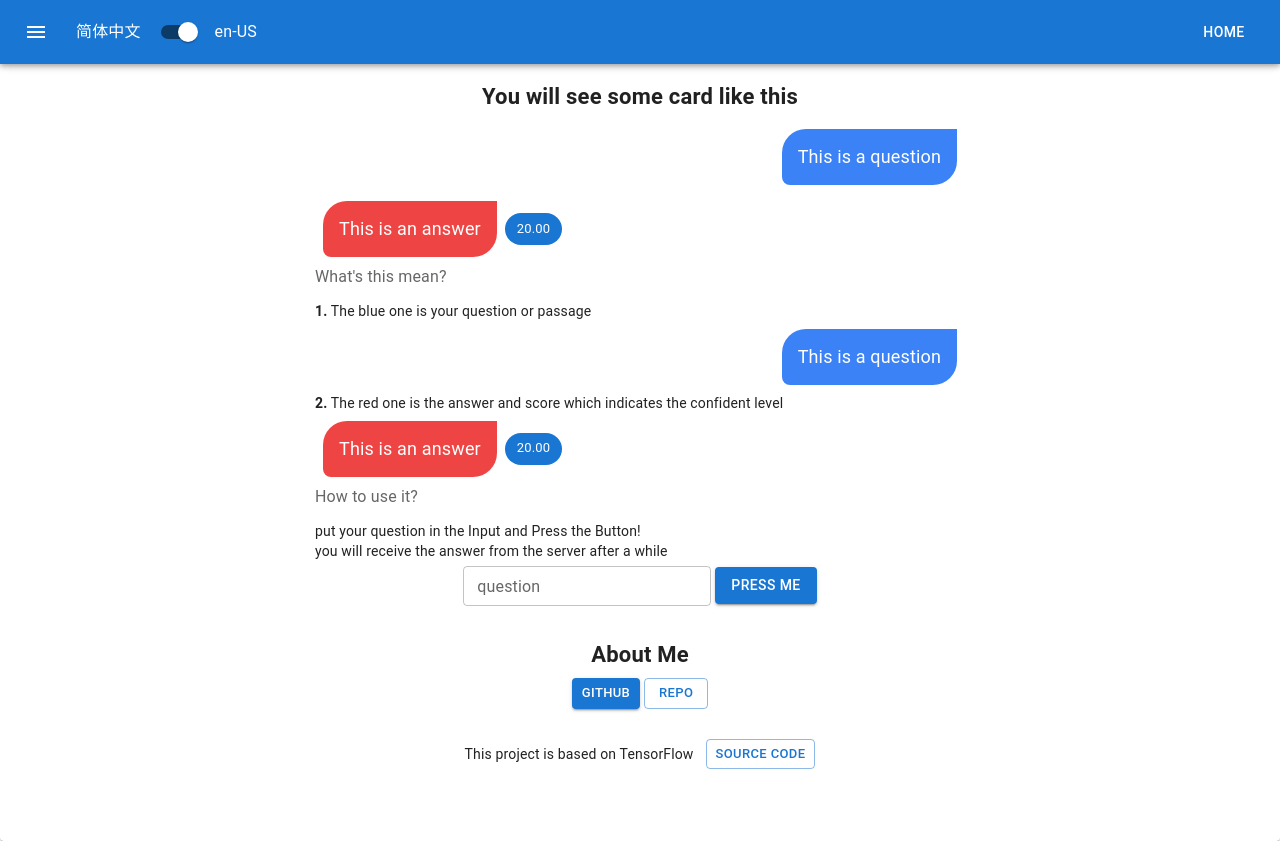
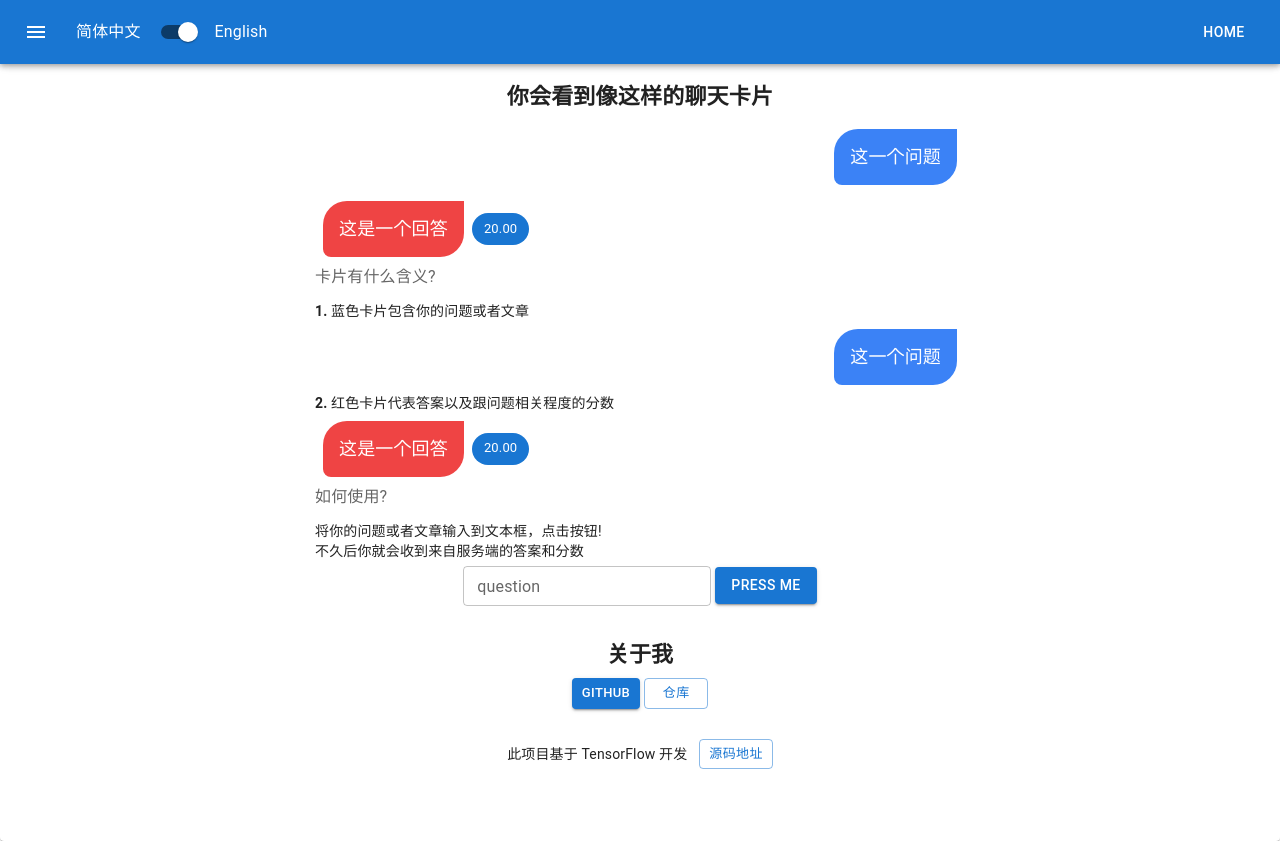
Before and after one commit to Plumbiu/nextjs_tensorflow, a Next.js app: page / in a window 1280 px wide. Built offline with nearby package versions, Linux system fonts and the light colour scheme.

Commit message:
修复i18n无法构建问题

```diff
--- /dev/null
+++ b/assets/i18n.json
@@ -0,0 +1,42 @@
+{
+  "en-US": {
+    "home": {
+      "card": "You will see some card like this",
+      "mean": "What's this mean?",
+      "question": "This is a question",
+      "answer": "This is an answer",
+      "blueCard": "The blue one is your question or passage",
+      "redCard": "The red one is the answer and score which indicates the confident level",
+      "repo": "repo",
+      "use": "How to use it?",
+      "input": "put your question in the Input and Press the Button!",
+      "receive": "you will receive the answer from the server after a while",
+      "about": "About Me",
+      "based": "This project is based on TensorFlow",
+      "source": "Source Code"
+    },
+    "bar": {
+      "home": "home"
+    }
+  },
+  "zh-CN": {
+    "home": {
+      "card": "你会看到像这样的聊天卡片",
+      "mean": "卡片有什么含义?",
+      "question": "这一个问题",
+      "answer": "这是一个回答",
+      "blueCard": "蓝色卡片包含你的问题或者文章",
+      "redCard": "红色卡片代表答案以及跟问题相关程度的分数",
+      "repo": "仓库",
+      "use": "如何使用?",
+      "input": "将你的问题或者文章输入到文本框，点击按钮!",
+      "receive": "不久后你就会收到来自服务端的答案和分数",
+      "about": "关于我",
+      "based": "此项目基于 TensorFlow 开发",
+      "source": "源码地址"
+    },
+    "bar": {
+      "home": "首页"
+    }
+  }
+}
--- a/components/Header.tsx
+++ b/components/Header.tsx
@@ -10,38 +10,34 @@ import {
 } from '@mui/material'
 import ToolbarMenu from './ToolbarMenu'
 import { useRouter } from 'next/router'
-import { useTranslation } from 'react-i18next'
-
 interface IRouterMap {
   [props: string]: string
 }
 
 export default function Header() {
   const [switchStatus, setSwitchStatus] = useState(false)
-  const { t, i18n } = useTranslation()
   const routerMap: IRouterMap = {
     '/qa': 'U ask me to answer',
     '/sentence': 'Reading comprehension',
     '/': '',
   }
-  const router = useRouter()
+  const { push, pathname, asPath } = useRouter()
   function backHome() {
-    router.push('/')
+    push('/')
   }
   function switchHandler() {
     setSwitchStatus(!switchStatus)
-    if (switchStatus) {
-      i18n.changeLanguage('en')
-    } else {
-      i18n.changeLanguage('zh')
-    }
+    const lan = switchStatus ? 'en-US' : 'zh-CN'
+    push(pathname, asPath, {
+      locale: lan
+    })
   }
   return (
     <Box sx={{ flexGrow: 1 }}>
       <AppBar position="fixed">
         <Toolbar>
           <ToolbarMenu />
-          {routerMap[router.pathname] === '' ? (
+          {routerMap[pathname] === '' ? (
             <Stack sx={{flexGrow: 1}} direction="row" spacing={1} alignItems="center">
               <Typography>简体中文</Typography>
               <Switch
@@ -51,16 +47,16 @@ export default function Header() {
                 defaultChecked
                 inputProps={{ 'aria-label': 'ant design' }}
               />
-              <Typography>en-US</Typography>
+              <Typography>English</Typography>
             </Stack>
           ) : (
             <Typography variant="h6" component="div" sx={{ flexGrow: 1 }}>
-              {routerMap[router.pathname]}
+              {routerMap[pathname]}
             </Typography>
           )}
 
           <Button onClick={backHome} color="inherit">
-            {t('bar.home')}
+            Home
           </Button>
         </Toolbar>
       </AppBar>
--- a/components/Home.tsx
+++ b/components/Home.tsx
@@ -10,46 +10,46 @@ import React from 'react'
 import QAScore from './QAScore'
 import classes from '@/styles/home.module.css'
 import { useRouter } from 'next/router'
-import { useTranslation } from 'react-i18next'
+import i18n from '@/assets/i18n.json'
 
 export default function Home() {
-  const { t } = useTranslation()
-  const router = useRouter()
+  const { push, locale } = useRouter()
+  const localLanuage = (locale || 'zh-CN') as ('zh-CN' | 'en-US')
   function routerHandler(path: string) {
-    router.push(path)
+    push(path)
   }
   return (
     <Card sx={{ minWidth: 275, marginTop: 8, paddingBottom: 8 }}>
       <CardContent sx={{ margin: 'auto', maxWidth: 650 }}>
         <Typography className={classes.center} sx={{ fontSize: 22, fontWeight: 700 }} gutterBottom>
-          {t('home.card')}
+          {i18n[localLanuage].home.card}
         </Typography>
         <Typography className={classes.demo} component="div">
-          <QAScore type="question" question={t('home.question')} />
-          <QAScore type="answer" answer={t('home.answer') as string} score={20} />
+          <QAScore type="question" question={i18n[localLanuage].home.question} />
+          <QAScore type="answer" answer={i18n[localLanuage].home.answer} score={20} />
         </Typography>
         <Typography sx={{ mb: 1.5 }} color="text.secondary">
-          {t('home.mean')}
+          {i18n[localLanuage].home.mean}
         </Typography>
         <Typography variant="body2" component="div">
-          <b>1.</b> {t('home.blueCard')}
+          <b>1.</b> {i18n[localLanuage].home.blueCard}
           <br />
           <div className={classes.questionDemo}>
-            <QAScore type="question" question={t('home.question')} />
+            <QAScore type="question" question={i18n[localLanuage].home.question} />
           </div>
         </Typography>
         <Typography variant="body2" component="div">
-          <b>2.</b> {t('home.redCard')}
+          <b>2.</b> {i18n[localLanuage].home.redCard}
           <br />
-          <QAScore type="answer" answer={t('home.answer') as string} score={20} />
+          <QAScore type="answer" answer={i18n[localLanuage].home.answer} score={20} />
         </Typography>
         <Typography sx={{ mb: 1.5 }} color="text.secondary">
-          {t('home.use')}
+          {i18n[localLanuage].home.use}
         </Typography>
         <Typography variant="body2" gutterBottom>
-          {t('home.input')}
+          {i18n[localLanuage].home.input}
           <br />
-          {t('home.receive')}
+          {i18n[localLanuage].home.receive}
           <br />
         </Typography>
         <Typography className={classes.center} color="text.secondary" gutterBottom component="div">
@@ -57,20 +57,20 @@ export default function Home() {
           <Button variant="contained">Press me</Button>
         </Typography>
         <Typography className={classes.center} sx={{ fontSize: 22, marginTop: 4, fontWeight: 700 }} gutterBottom>
-          {t('home.about')}
+          {i18n[localLanuage].home.about}
         </Typography>
         <Typography className={classes.center} gutterBottom>
           <Button onClick={() => routerHandler('https://github.com/Plumbiu')} variant="contained" size="small">Github</Button>
-          <Button onClick={() => routerHandler('https://github.com/Plumbiu/nextjs_tensorflow')} variant="outlined" size="small">{t('home.repo')}</Button>
+          <Button onClick={() => routerHandler('https://github.com/Plumbiu/nextjs_tensorflow')} variant="outlined" size="small">{i18n[localLanuage].home.repo}</Button>
         </Typography>
         <Typography variant="body2" component="div">
         </Typography>
       </CardContent>
       <CardActions className={classes.center}>
         <Typography variant="body2">
-          {t('home.based')}
+          {i18n[localLanuage].home.based}
         </Typography>
-        <Button variant="outlined" onClick={() => routerHandler('https://github.com/tensorflow/tfjs-models')} size="small">{t('home.source')}</Button>
+        <Button variant="outlined" onClick={() => routerHandler('https://github.com/tensorflow/tfjs-models')} size="small">{i18n[localLanuage].home.source}</Button>
       </CardActions>
     </Card>
   )
--- a/next.config.js
+++ b/next.config.js
@@ -3,17 +3,7 @@ const nextConfig = {
   reactStrictMode: true,
   i18n: {
     locales: ['en-US', 'zh-CN'],
-    defaultLocale: 'zh-CN',
-    domains: [
-      {
-        domain: 'qas.plumbiu.club',
-        defaultLocale: 'zh-CN'
-      },
-      {
-        domain: 'en_qas.plumbiu.club',
-        defaultLocale: 'en-US'
-      }
-    ]
+    defaultLocale: 'zh-CN'
   }
 }
 
--- a/package.json
+++ b/package.json
@@ -24,12 +24,10 @@
     "@types/react": "18.2.5",
     "@types/react-dom": "18.2.3",
     "autoprefixer": "10.4.14",
-    "i18next": "^22.4.15",
     "next": "13.4.0",
     "postcss": "8.4.23",
     "react": "18.2.0",
     "react-dom": "18.2.0",
-    "react-i18next": "^12.2.2",
     "tailwindcss": "3.3.2",
     "typescript": "5.0.4"
   }
--- a/pages/_app.tsx
+++ b/pages/_app.tsx
@@ -3,7 +3,6 @@ import '../styles/globals.css'
 import '@tensorflow/tfjs-backend-cpu'
 import '@tensorflow/tfjs-backend-webgl'
 import '@tensorflow/tfjs'
-import '@/utils/i18n'
 import Header from '@/components/Header'
 
 export default function App({ Component, pageProps }: AppProps) {
--- a/utils/i18n/en-US.json
+++ /dev/null
@@ -1,20 +0,0 @@
-{
-  "home": {
-    "card": "You will see some card like this",
-    "mean": "What's this mean?",
-    "question": "This is a question",
-    "answer": "This is an answer",
-    "blueCard": "The blue one is your question or passage",
-    "redCard": "The red one is the answer and score which indicates the confident level",
-    "repo": "repo",
-    "use": "How to use it?",
-    "input": "put your question in the Input and Press the Button!",
-    "receive": "you will receive the answer from the server after a while",
-    "about": "About Me",
-    "based": "This project is based on TensorFlow",
-    "source": "Source Code"
-  },
-  "bar": {
-    "home": "home"
-  }
-}
--- a/utils/i18n/index.ts
+++ /dev/null
@@ -1,24 +0,0 @@
-import i18n from 'i18next'
-import { initReactI18next } from 'react-i18next'
-import en from './en-US.json'
-import zh from './zh-CN.json'
-
-i18n
-  .use(initReactI18next)
-  .init({
-    resources: {
-      en: { translation: en },
-      zh: { translation: zh },
-    },
-    fallbackLng: 'en',
-    debug: true,
-    react: {
-      useSuspense: false,
-    },
-    detection: {
-      order: ['querystring', 'navigator', 'localStorage'],
-      lookupQuerystring: 'lang',
-    },
-  })
-
-export default i18n
--- a/utils/i18n/zh-CN.json
+++ /dev/null
@@ -1,20 +0,0 @@
-{
-  "home": {
-    "card": "你会看到像这样的聊天卡片",
-    "mean": "卡片有什么含义?",
-    "question": "这一个问题",
-    "answer": "这是一个回答",
-    "blueCard": "蓝色卡片包含你的问题或者文章",
-    "redCard": "红色卡片代表答案以及跟问题相关程度的分数",
-    "repo": "仓库",
-    "use": "如何使用?",
-    "input": "将你的问题或者文章输入到文本框，点击按钮!",
-    "receive": "不久后你就会收到来自服务端的答案和分数",
-    "about": "关于我",
-    "based": "此项目基于 TensorFlow 开发",
-    "source": "源码地址"
-  },
-  "bar": {
-    "home": "首页"
-  }
-}
```
Also changed, not shown: 1 other file (tests, documents, lock files or other folders).
